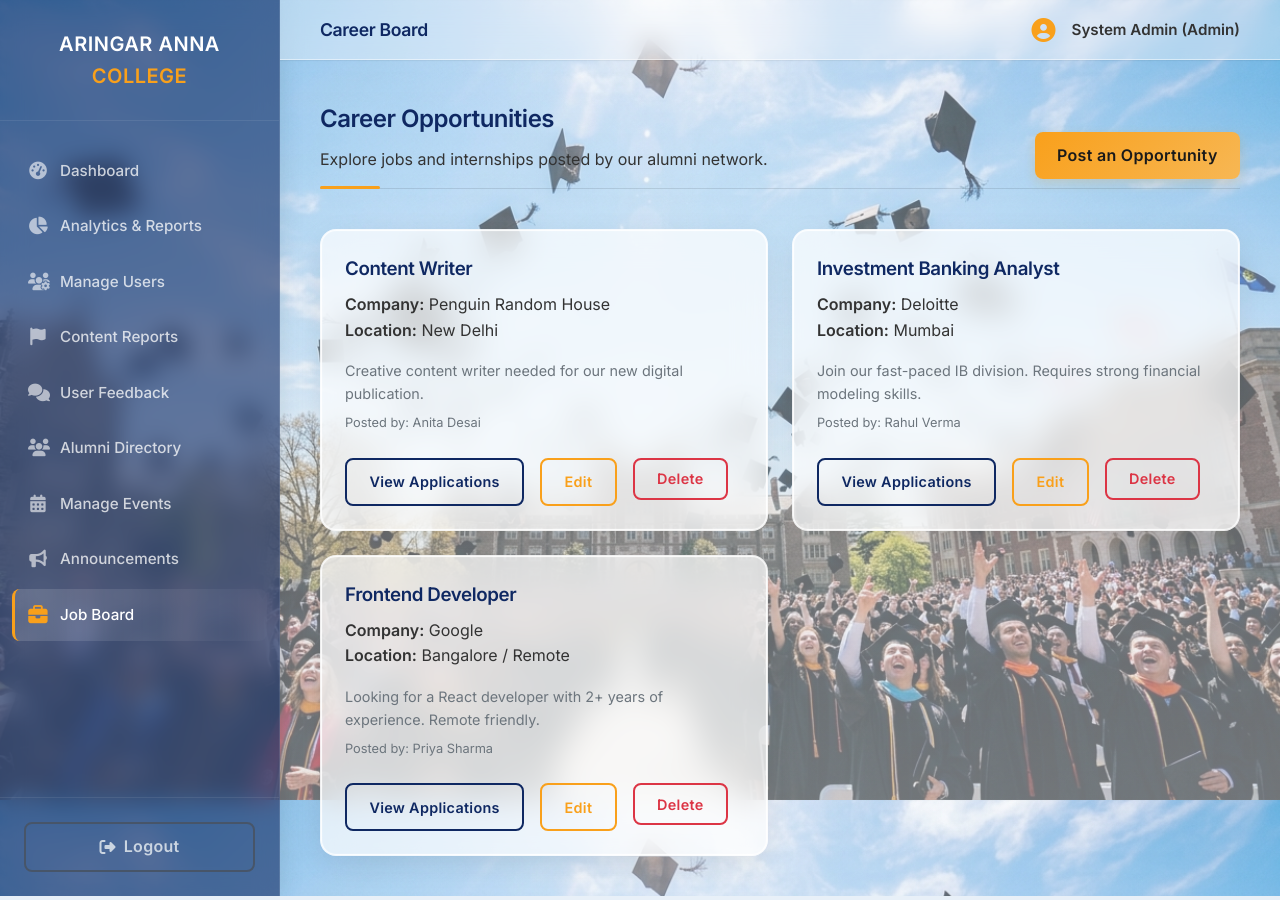
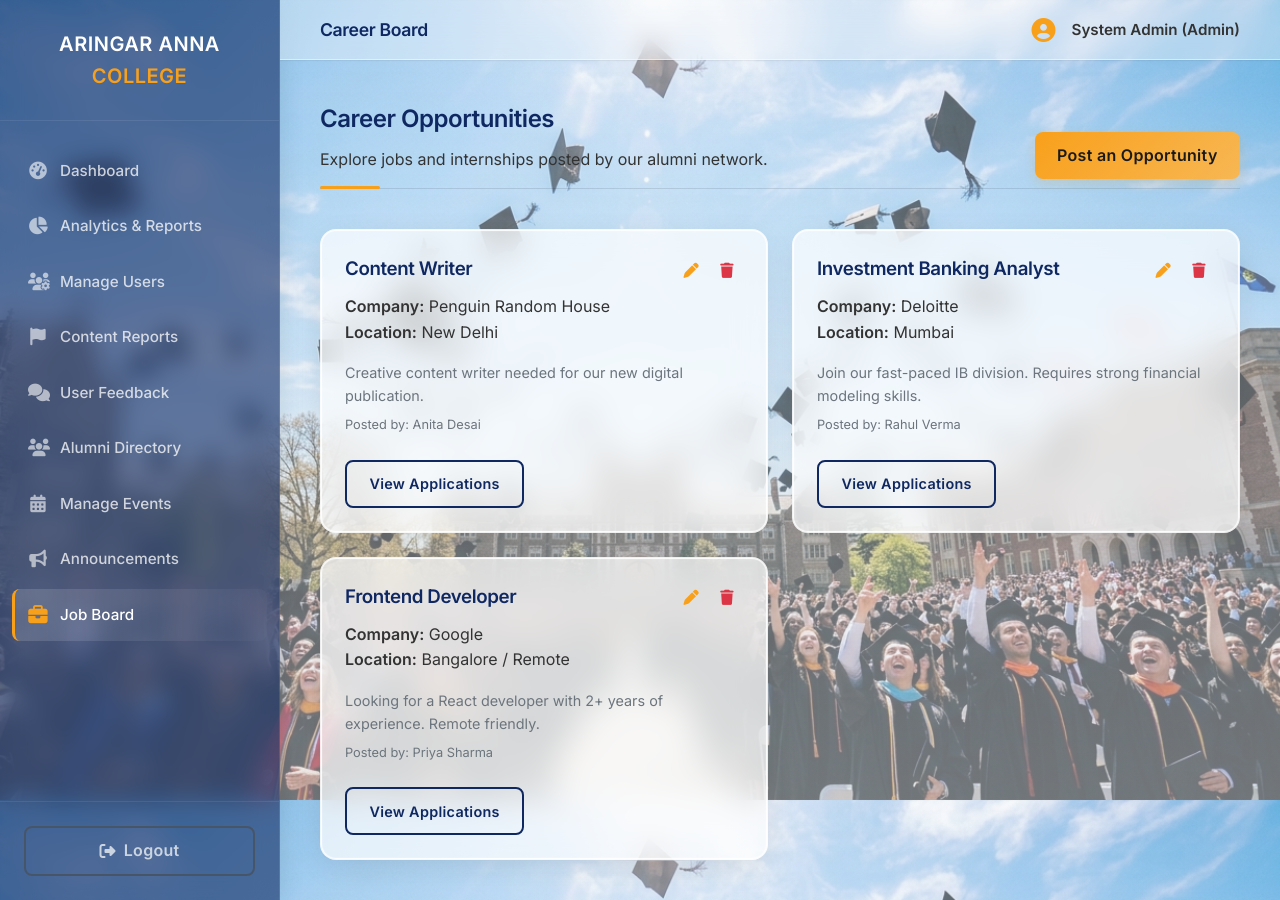
Before and after one commit to aldhaf2007/alumni-management-system, a Flask app: page /jobs in a window 1280 px wide. Run offline with Flask 3, Linux system fonts and the light colour scheme; a user stored in the database is signed in; data comes from the database, SQL or seed files in the repository.

Commit message:
style: cleanly rearrange admin controls to the top right of cards using premium icon buttons

```diff
--- a/static/css/style.css
+++ b/static/css/style.css
@@ -139,8 +139,39 @@ a:hover {
     gap: 8px;
 }
 
-.btn:active {
-    transform: scale(0.97);
+.action-icon {
+    display: inline-flex;
+    align-items: center;
+    justify-content: center;
+    width: 32px;
+    height: 32px;
+    border-radius: 8px;
+    border: none;
+    background: transparent;
+    font-size: 0.95rem;
+    cursor: pointer;
+    transition: all 0.2s cubic-bezier(0.16, 1, 0.3, 1);
+    text-decoration: none;
+}
+
+.action-icon.edit-icon {
+    color: var(--secondary-color);
+}
+.action-icon.edit-icon:hover {
+    background: rgba(249, 160, 27, 0.15);
+    transform: translateY(-2px);
+}
+
+.action-icon.delete-icon {
+    color: var(--danger);
+}
+.action-icon.delete-icon:hover {
+    background: rgba(220, 53, 69, 0.15);
+    transform: translateY(-2px);
+}
+
+.btn:active, .action-icon:active {
+    transform: scale(0.95);
 }
 
 .btn-primary {
--- a/templates/jobs/list.html
+++ b/templates/jobs/list.html
@@ -11,8 +11,18 @@
 
 <div class="directory-grid" style="display: grid; grid-template-columns: repeat(auto-fit, minmax(350px, 1fr)); gap: 1.5rem;">
     {% for job in jobs %}
-    <div class="card" style="padding: 1.5rem;">
-        <h3 style="color: var(--primary-color); margin-bottom: 0.5rem;">{{ job.title }}</h3>
+    <div class="card glass" style="padding: 1.5rem;">
+        <div style="display: flex; justify-content: space-between; align-items: flex-start; margin-bottom: 0.5rem;">
+            <h3 style="color: var(--primary-color); margin: 0; padding-right: 1rem;">{{ job.title }}</h3>
+            <div style="display: flex; gap: 0.25rem;">
+                {% if current_user.id == job.posted_by or current_user.role == 'admin' %}
+                <a href="{{ url_for('jobs.edit_job', job_id=job.id) }}" class="action-icon edit-icon" title="Edit Job"><i class="fas fa-pen"></i></a>
+                <form action="{{ url_for('jobs.delete_job', job_id=job.id) }}" method="POST" style="display:inline;" onsubmit="return confirm('Are you sure you want to delete this job?');">
+                    <button type="submit" class="action-icon delete-icon" title="Delete Job"><i class="fas fa-trash"></i></button>
+                </form>
+                {% endif %}
+            </div>
+        </div>
         <p><strong>Company:</strong> {{ job.company }}</p>
         <p><strong>Location:</strong> {{ job.location }}</p>
         <p style="margin-top: 1rem; font-size: 0.9rem;" class="text-muted">{{ job.description }}</p>
@@ -27,10 +37,6 @@
 
             {% if current_user.id == job.posted_by or current_user.role == 'admin' %}
             <a href="{{ url_for('jobs.view_applications', job_id=job.id) }}" class="btn btn-outline" style="font-size: 0.9rem;">View Applications</a>
-            <a href="{{ url_for('jobs.edit_job', job_id=job.id) }}" class="btn btn-outline" style="font-size: 0.9rem; border-color: var(--secondary-color); color: var(--secondary-color);">Edit</a>
-            <form action="{{ url_for('jobs.delete_job', job_id=job.id) }}" method="POST" style="display:inline;" onsubmit="return confirm('Are you sure you want to delete this job?');">
-                <button type="submit" class="btn btn-outline" style="font-size: 0.9rem; border-color: var(--danger); color: var(--danger);">Delete</button>
-            </form>
             {% endif %}
 
             {% if current_user.id != job.posted_by and current_user.role != 'admin' %}
```
Also changed, not shown: templates/events/announcements.html (+11 -10 lines), templates/events/list.html (+11 -8 lines).
